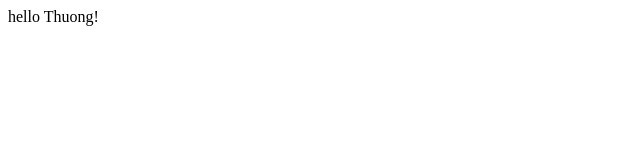
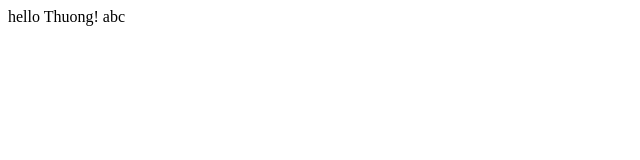
Before and after one commit to TruongVanThuong/DeMoGit, a plain HTML site: page index.html in a window 1280 px wide. Shown: the full height of the page, 0-640 px from the left. Drawn offline with Linux system fonts and the light colour scheme.

Commit message:
Add files via upload

```diff
--- a/index.html
+++ b/index.html
@@ -7,6 +7,6 @@
     <title>Document</title>
 </head>
 <body>
-    hello Thuong!
+    hello Thuong! abc
 </body>
 </html>
```
